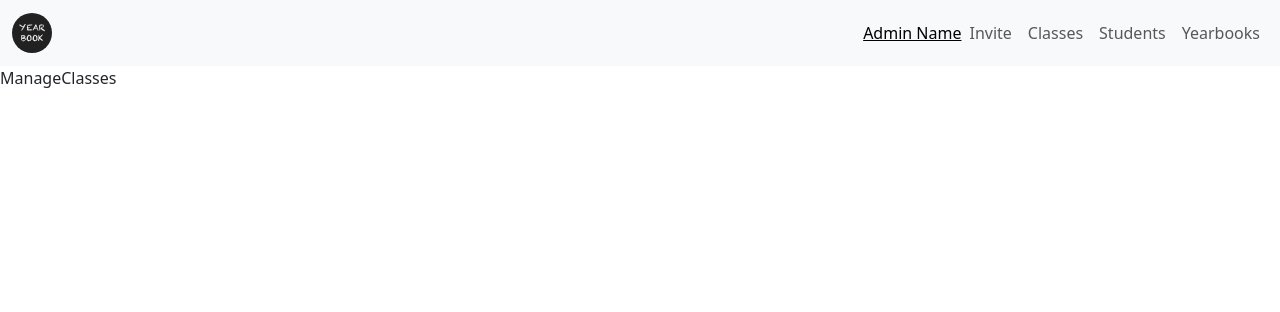
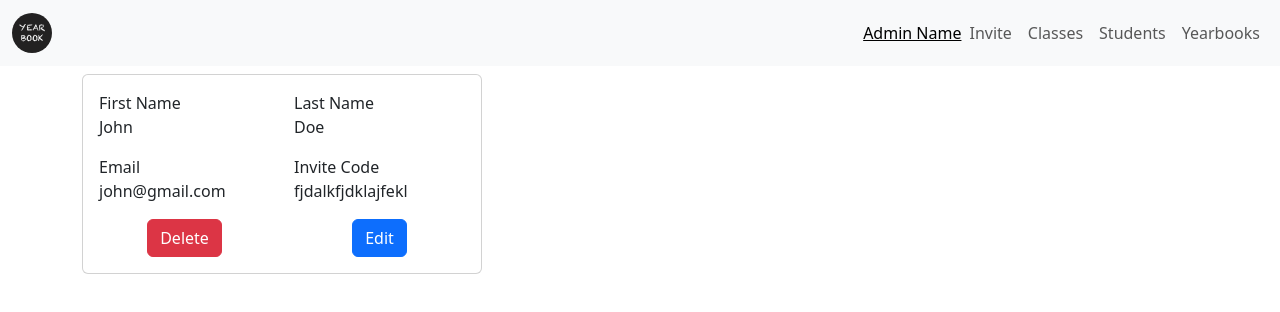
Before and after one commit to wenxpan/digital-yearbook-frontend, a React (Vite) app: page /account/classes in a window 1280 px wide. Shown: the top 312 px of the page. Built offline with nearby package versions, Linux system fonts and the light colour scheme.

Commit message:
added admin manage student card

```diff
--- /dev/null
+++ b/src/components/AdminStudentCard.jsx
@@ -0,0 +1,51 @@
+import React from "react"
+import Card from "react-bootstrap/Card"
+import Row from "react-bootstrap/Row"
+import Col from "react-bootstrap/Col"
+import Button from "react-bootstrap/Button"
+import Container from "react-bootstrap/Container"
+
+const AdminStudentCard = () => {
+  return (
+    <Card style={{ maxWidth: "25rem" }} className="p-3">
+      <Card.Text>
+        <Row>
+          <Col>
+            First Name
+            <br />
+            John
+          </Col>
+          <Col>
+            Last Name
+            <br />
+            Doe
+          </Col>
+        </Row>
+      </Card.Text>
+      <Card.Text>
+        <Row>
+          <Col>
+            Email
+            <br />
+            john@gmail.com
+          </Col>
+          <Col>
+            Invite Code
+            <br />
+            fjdalkfjdklajfekl
+          </Col>
+        </Row>
+      </Card.Text>
+      <Row className="text-center">
+        <Col>
+          <Button variant="danger">Delete</Button>
+        </Col>
+        <Col>
+          <Button variant="primary">Edit</Button>
+        </Col>
+      </Row>
+    </Card>
+  )
+}
+
+export default AdminStudentCard
--- a/src/pages/ManageClasses.jsx
+++ b/src/pages/ManageClasses.jsx
@@ -1,7 +1,19 @@
 import React from "react"
+import Card from "react-bootstrap/Card"
+import Row from "react-bootstrap/Row"
+import Col from "react-bootstrap/Col"
+import Button from "react-bootstrap/Button"
+import Container from "react-bootstrap/Container"
+import AdminStudentCard from "../components/AdminStudentCard"
 
 const ManageClasses = () => {
-  return <div>ManageClasses</div>
+  return (
+    <>
+      <Container className="mt-2">
+        <AdminStudentCard />
+      </Container>
+    </>
+  )
 }
 
 export default ManageClasses
```
